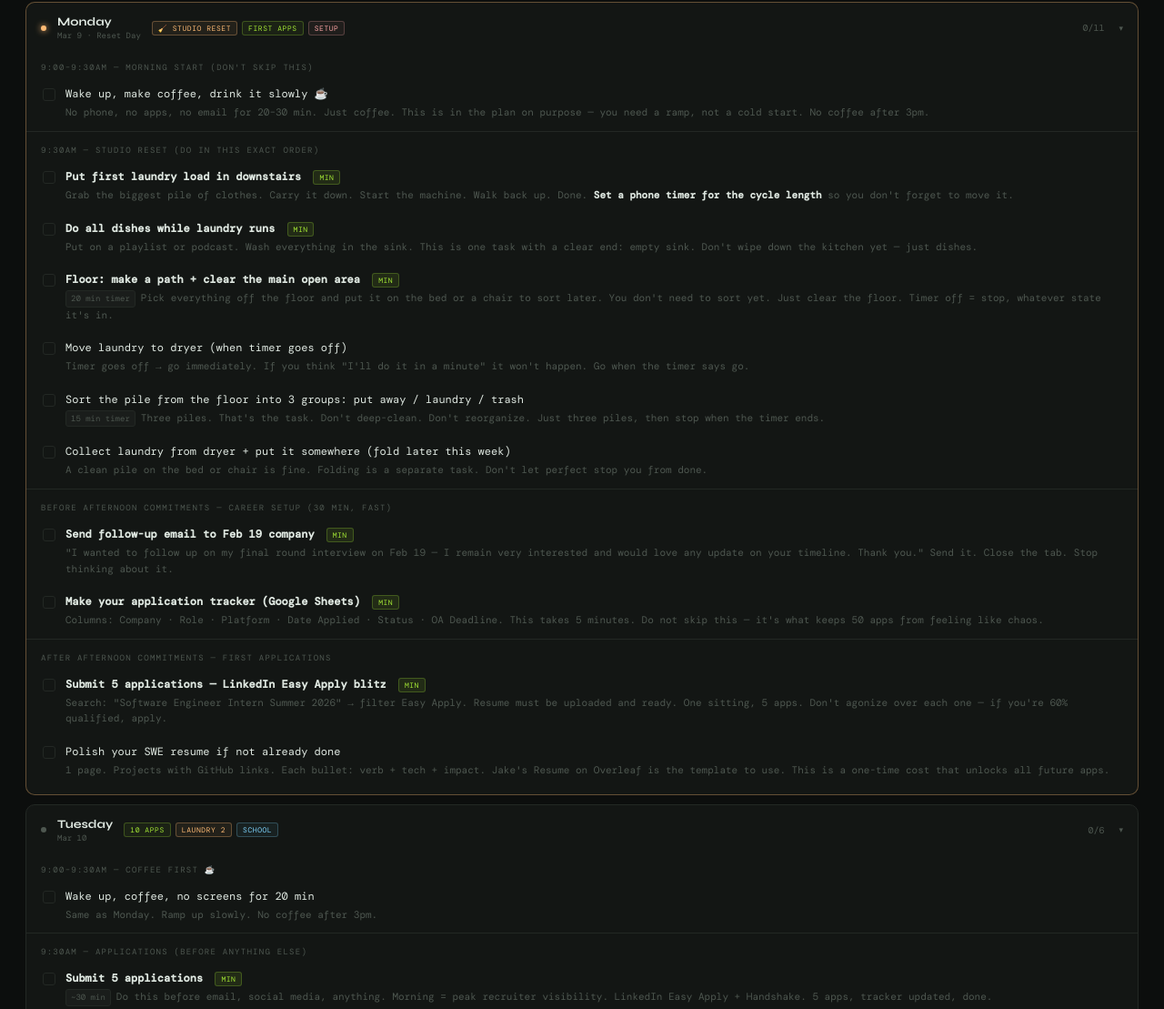
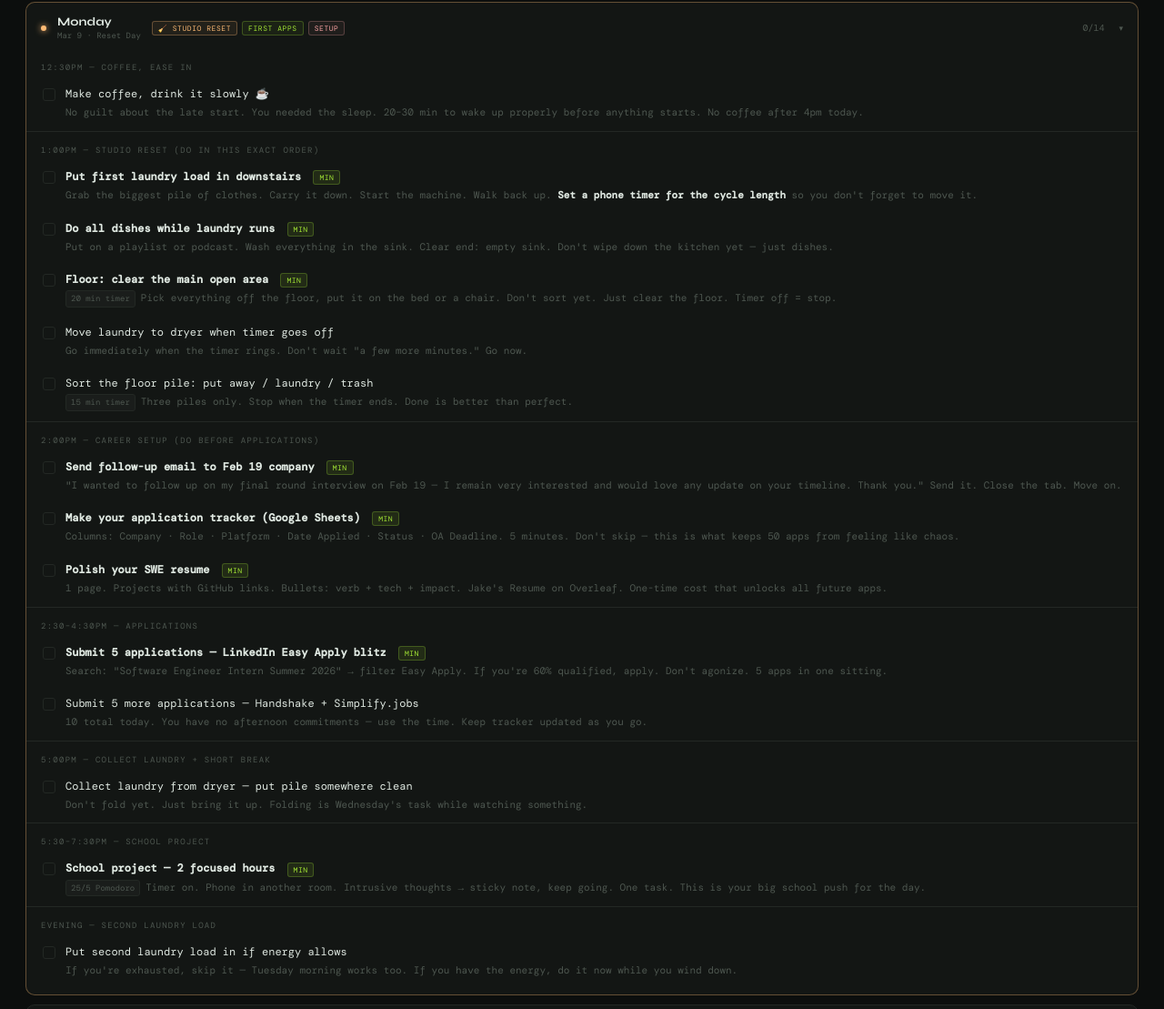
Before and after one commit to varshaasj/weekly-plan, a plain HTML site: page index.html in a window 1280 px wide. Shown: the part 1134-2243 px from the top of the page at 91% size. Drawn offline with nearby package versions, Linux system fonts and the light colour scheme; a web font is replaced by a local one.

Commit message:
Update daily schedule and task descriptions

```diff
--- a/index.html
+++ b/index.html
@@ -266,67 +266,88 @@ h1 em{font-style:normal;color:var(--lime);}
       </div>
       <div class="tasks">
 
-        <div class="sec-label first">9:00–9:30am — Morning start (don't skip this)</div>
+        <div class="sec-label first">12:30pm — Coffee, ease in</div>
 
         <div class="task" onclick="toggleTask(this,'day-1')"><div class="cb">✓</div><div>
-          <div class="ttxt">Wake up, make coffee, drink it slowly ☕</div>
-          <div class="tsub">No phone, no apps, no email for 20–30 min. Just coffee. This is in the plan on purpose — you need a ramp, not a cold start. No coffee after 3pm.</div>
+          <div class="ttxt">Make coffee, drink it slowly ☕</div>
+          <div class="tsub">No guilt about the late start. You needed the sleep. 20–30 min to wake up properly before anything starts. No coffee after 4pm today.</div>
         </div></div>
 
-        <div class="sec-label">9:30am — Studio Reset (do in this exact order)</div>
+        <div class="sec-label">1:00pm — Studio Reset (do in this exact order)</div>
 
         <div class="task" onclick="toggleTask(this,'day-1')"><div class="cb">✓</div><div>
           <div class="ttxt"><strong>Put first laundry load in downstairs</strong> <span class="min-badge">MIN</span></div>
-          <div class="tsub">Grab the biggest pile of clothes. Carry it down. Start the machine. Walk back up. Done. <strong>Set a phone timer for the cycle length</strong> so you don't forget to move it.</div>
+          <div class="tsub">Grab the biggest pile of clothes. Carry it down. Start the machine. Walk back up. <strong>Set a phone timer for the cycle length</strong> so you don't forget to move it.</div>
         </div></div>
 
         <div class="task" onclick="toggleTask(this,'day-1')"><div class="cb">✓</div><div>
           <div class="ttxt"><strong>Do all dishes while laundry runs</strong> <span class="min-badge">MIN</span></div>
-          <div class="tsub">Put on a playlist or podcast. Wash everything in the sink. This is one task with a clear end: empty sink. Don't wipe down the kitchen yet — just dishes.</div>
+          <div class="tsub">Put on a playlist or podcast. Wash everything in the sink. Clear end: empty sink. Don't wipe down the kitchen yet — just dishes.</div>
         </div></div>
 
         <div class="task" onclick="toggleTask(this,'day-1')"><div class="cb">✓</div><div>
-          <div class="ttxt"><strong>Floor: make a path + clear the main open area</strong> <span class="min-badge">MIN</span></div>
-          <div class="tsub"><span class="tbadge">20 min timer</span>Pick everything off the floor and put it on the bed or a chair to sort later. You don't need to sort yet. Just clear the floor. Timer off = stop, whatever state it's in.</div>
+          <div class="ttxt"><strong>Floor: clear the main open area</strong> <span class="min-badge">MIN</span></div>
+          <div class="tsub"><span class="tbadge">20 min timer</span>Pick everything off the floor, put it on the bed or a chair. Don't sort yet. Just clear the floor. Timer off = stop.</div>
         </div></div>
 
         <div class="task" onclick="toggleTask(this,'day-1')"><div class="cb">✓</div><div>
-          <div class="ttxt">Move laundry to dryer (when timer goes off)</div>
-          <div class="tsub">Timer goes off → go immediately. If you think "I'll do it in a minute" it won't happen. Go when the timer says go.</div>
+          <div class="ttxt">Move laundry to dryer when timer goes off</div>
+          <div class="tsub">Go immediately when the timer rings. Don't wait "a few more minutes." Go now.</div>
         </div></div>
 
         <div class="task" onclick="toggleTask(this,'day-1')"><div class="cb">✓</div><div>
-          <div class="ttxt">Sort the pile from the floor into 3 groups: put away / laundry / trash</div>
-          <div class="tsub"><span class="tbadge">15 min timer</span>Three piles. That's the task. Don't deep-clean. Don't reorganize. Just three piles, then stop when the timer ends.</div>
+          <div class="ttxt">Sort the floor pile: put away / laundry / trash</div>
+          <div class="tsub"><span class="tbadge">15 min timer</span>Three piles only. Stop when the timer ends. Done is better than perfect.</div>
         </div></div>
 
-        <div class="task" onclick="toggleTask(this,'day-1')"><div class="cb">✓</div><div>
-          <div class="ttxt">Collect laundry from dryer + put it somewhere (fold later this week)</div>
-          <div class="tsub">A clean pile on the bed or chair is fine. Folding is a separate task. Don't let perfect stop you from done.</div>
-        </div></div>
-
-        <div class="sec-label">Before afternoon commitments — Career Setup (30 min, fast)</div>
+        <div class="sec-label">2:00pm — Career Setup (do before applications)</div>
 
         <div class="task" onclick="toggleTask(this,'day-1')"><div class="cb">✓</div><div>
           <div class="ttxt"><strong>Send follow-up email to Feb 19 company</strong> <span class="min-badge">MIN</span></div>
-          <div class="tsub">"I wanted to follow up on my final round interview on Feb 19 — I remain very interested and would love any update on your timeline. Thank you." Send it. Close the tab. Stop thinking about it.</div>
+          <div class="tsub">"I wanted to follow up on my final round interview on Feb 19 — I remain very interested and would love any update on your timeline. Thank you." Send it. Close the tab. Move on.</div>
         </div></div>
 
         <div class="task" onclick="toggleTask(this,'day-1')"><div class="cb">✓</div><div>
           <div class="ttxt"><strong>Make your application tracker (Google Sheets)</strong> <span class="min-badge">MIN</span></div>
-          <div class="tsub">Columns: Company · Role · Platform · Date Applied · Status · OA Deadline. This takes 5 minutes. Do not skip this — it's what keeps 50 apps from feeling like chaos.</div>
+          <div class="tsub">Columns: Company · Role · Platform · Date Applied · Status · OA Deadline. 5 minutes. Don't skip — this is what keeps 50 apps from feeling like chaos.</div>
         </div></div>
 
-        <div class="sec-label">After afternoon commitments — First applications</div>
+        <div class="task" onclick="toggleTask(this,'day-1')"><div class="cb">✓</div><div>
+          <div class="ttxt"><strong>Polish your SWE resume</strong> <span class="min-badge">MIN</span></div>
+          <div class="tsub">1 page. Projects with GitHub links. Bullets: verb + tech + impact. Jake's Resume on Overleaf. One-time cost that unlocks all future apps.</div>
+        </div></div>
+
+        <div class="sec-label">2:30–4:30pm — Applications</div>
 
         <div class="task" onclick="toggleTask(this,'day-1')"><div class="cb">✓</div><div>
           <div class="ttxt"><strong>Submit 5 applications — LinkedIn Easy Apply blitz</strong> <span class="min-badge">MIN</span></div>
-          <div class="tsub">Search: "Software Engineer Intern Summer 2026" → filter Easy Apply. Resume must be uploaded and ready. One sitting, 5 apps. Don't agonize over each one — if you're 60% qualified, apply.</div>
+          <div class="tsub">Search: "Software Engineer Intern Summer 2026" → filter Easy Apply. If you're 60% qualified, apply. Don't agonize. 5 apps in one sitting.</div>
         </div></div>
 
         <div class="task" onclick="toggleTask(this,'day-1')"><div class="cb">✓</div><div>
-          <div class="ttxt">Polish your SWE resume if not already done</div>
-          <div class="tsub">1 page. Projects with GitHub links. Each bullet: verb + tech + impact. Jake's Resume on Overleaf is the template to use. This is a one-time cost that unlocks all future apps.</div>
+          <div class="ttxt">Submit 5 more applications — Handshake + Simplify.jobs</div>
+          <div class="tsub">10 total today. You have no afternoon commitments — use the time. Keep tracker updated as you go.</div>
+        </div></div>
+
+        <div class="sec-label">5:00pm — Collect laundry + short break</div>
+
+        <div class="task" onclick="toggleTask(this,'day-1')"><div class="cb">✓</div><div>
+          <div class="ttxt">Collect laundry from dryer — put pile somewhere clean</div>
+          <div class="tsub">Don't fold yet. Just bring it up. Folding is Wednesday's task while watching something.</div>
+        </div></div>
+
+        <div class="sec-label">5:30–7:30pm — School project</div>
+
+        <div class="task" onclick="toggleTask(this,'day-1')"><div class="cb">✓</div><div>
+          <div class="ttxt"><strong>School project — 2 focused hours</strong> <span class="min-badge">MIN</span></div>
+          <div class="tsub"><span class="tbadge">25/5 Pomodoro</span>Timer on. Phone in another room. Intrusive thoughts → sticky note, keep going. One task. This is your big school push for the day.</div>
+        </div></div>
+
+        <div class="sec-label">Evening — Second laundry load</div>
+
+        <div class="task" onclick="toggleTask(this,'day-1')"><div class="cb">✓</div><div>
+          <div class="ttxt">Put second laundry load in if energy allows</div>
+          <div class="tsub">If you're exhausted, skip it — Tuesday morning works too. If you have the energy, do it now while you wind down.</div>
         </div></div>
 
       </div>
@@ -720,8 +741,8 @@ h1 em{font-style:normal;color:var(--lime);}
 
 <script>
 const S={apps:0,tasks:{}};
-try{const d=JSON.parse(localStorage.getItem('plan-v3')||'{}');S.apps=d.apps||0;S.tasks=d.tasks||{};}catch(e){}
-function save(){try{localStorage.setItem('plan-v3',JSON.stringify(S));}catch(e){}}
+try{const d=JSON.parse(localStorage.getItem('plan-v4')||'{}');S.apps=d.apps||0;S.tasks=d.tasks||{};}catch(e){}
+function save(){try{localStorage.setItem('plan-v4',JSON.stringify(S));}catch(e){}}
 
 function chApps(n){
   S.apps=Math.max(0,S.apps+n);
@@ -732,10 +753,17 @@ function chApps(n){
   updateTotal();save();
 }
 
+function getTaskKey(el,dayId){
+  // only count .task elements, not .sec-label, so index is stable
+  const tasks=Array.from(el.parentElement.querySelectorAll('.task'));
+  const idx=tasks.indexOf(el);
+  return `${dayId}-${idx}`;
+}
+
 function toggleTask(el,dayId){
   el.classList.toggle('done');
-  const idx=Array.from(el.parentElement.children).indexOf(el);
-  S.tasks[`${dayId}-${idx}`]=el.classList.contains('done');
+  const key=getTaskKey(el,dayId);
+  S.tasks[key]=el.classList.contains('done');
   updateDayProg(dayId);updateTotal();save();
 }
 
@@ -752,7 +780,10 @@ function updateTotal(){
   const all=document.querySelectorAll('.task').length;
   const done=document.querySelectorAll('.task.done').length;
   const pct=Math.round((all?(done/all)*60:0)+Math.min((S.apps/50)*40,40));
-  document.getElementById('totalFill')||void 0;
+  const fill=document.getElementById('totalFill');
+  const label=document.getElementById('totalLabel');
+  if(fill)fill.style.width=pct+'%';
+  if(label)label.textContent=pct+'% done';
 }
 
 function switchTab(name,el){
@@ -762,15 +793,17 @@ function switchTab(name,el){
   document.getElementById('panel-'+name).classList.add('active');
 }
 
-// Restore
+// Restore state on load
 document.getElementById('appNum').textContent=S.apps;
 chApps(0);
 ['day-0','day-1','day-2','day-3','day-4','day-5','day-6'].forEach(id=>{
   const b=document.getElementById(id);
   if(!b)return;
-  b.querySelectorAll('.task').forEach((t,i)=>{if(S.tasks[`${id}-${i}`])t.classList.add('done');});
+  const tasks=b.querySelectorAll('.task');
+  tasks.forEach((t,i)=>{if(S.tasks[`${id}-${i}`])t.classList.add('done');});
   updateDayProg(id);
 });
+updateTotal();
 </script>
 </body>
 </html>
```
